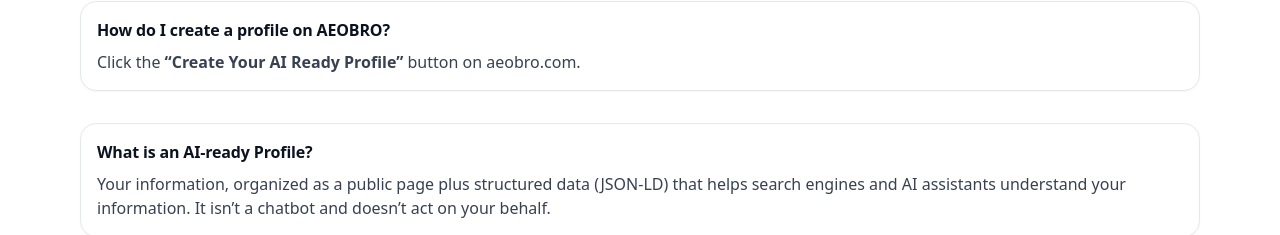
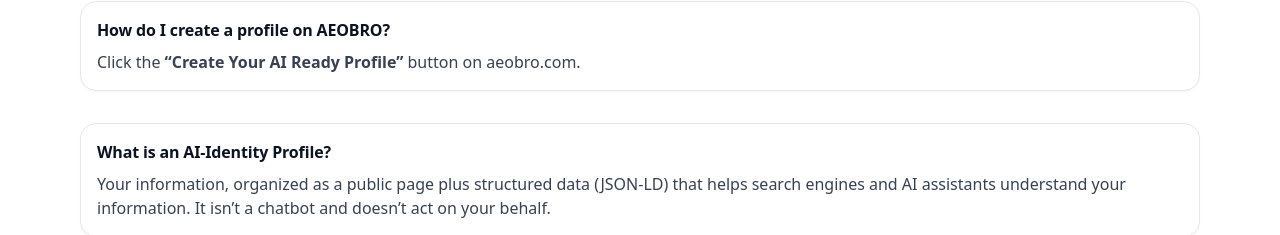
Before and after one commit to NewguyMMM/aeobro, a Next.js app: page /faq in a window 1280 px wide. Shown: the part 2358-2593 px from the top of the page. Built offline with nearby package versions, Linux system fonts and the light colour scheme; no server answers.

Commit message:
Update page.tsx

```diff
--- a/app/(marketing)/faq/page.tsx
+++ b/app/(marketing)/faq/page.tsx
@@ -82,7 +82,7 @@ export default function Page() {
       },
       {
         "@type": "Question",
-        name: "What is an AI-ready Profile?",
+        name: "What is an AI-Identity Profile?",
         acceptedAnswer: {
           "@type": "Answer",
           text:
@@ -416,7 +416,7 @@ export default function Page() {
         </div>
 
         <div className="card">
-          <h3 className="font-semibold">What is an AI-ready Profile?</h3>
+          <h3 className="font-semibold">What is an AI-Identity Profile?</h3>
           <p className="text-gray-700 mt-2">
             Your information, organized as a public page plus structured data
             (JSON-LD) that helps search engines and AI assistants understand your
```
